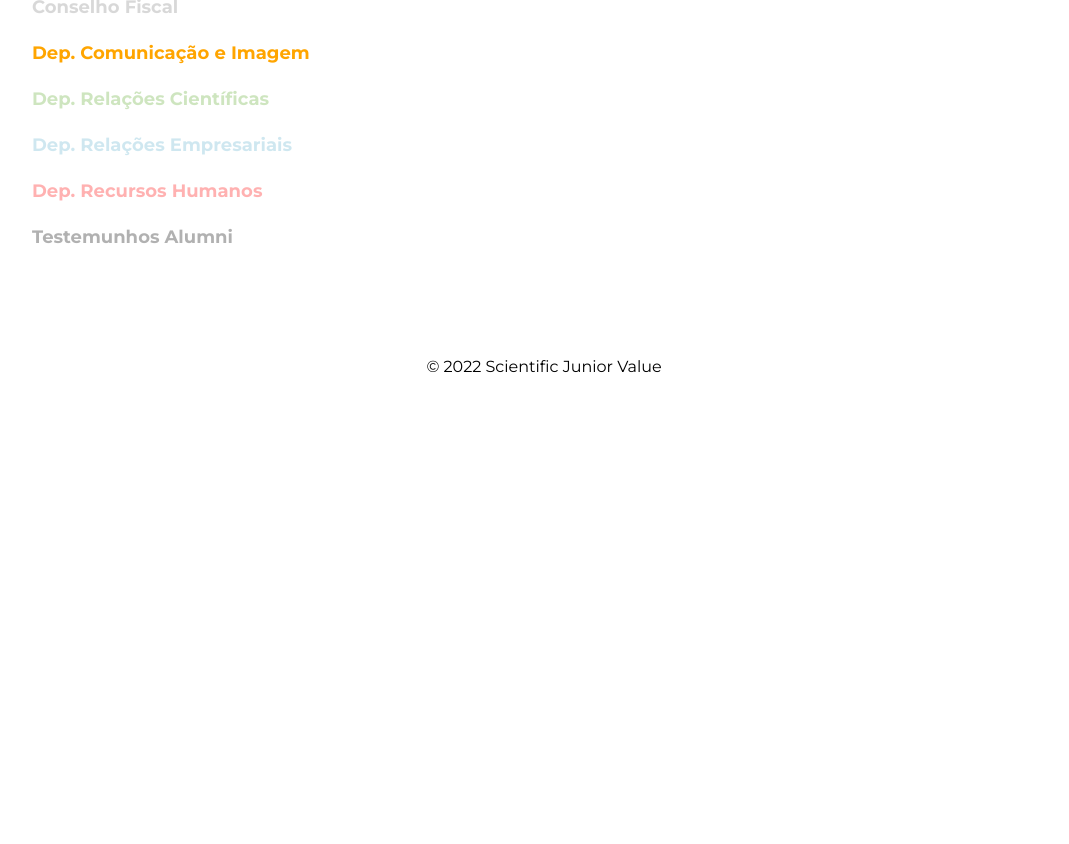
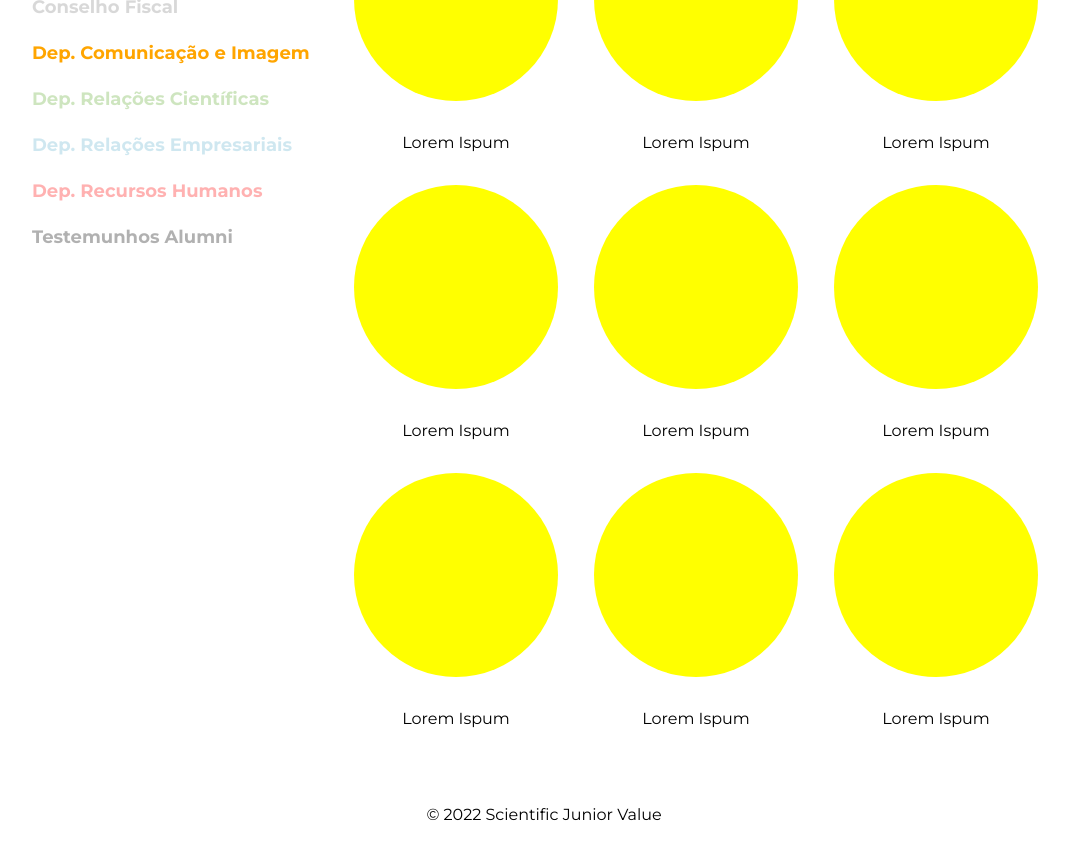
Before and after one commit to Scientific-Junior-Value/website, a React (Create React App) app: page /website/equipa in a window 1280 px wide. Shown: the part 1040-1884 px from the top of the page, without its empty margins (96-1165 px from the left). Before the commit the page ends 1436 px from the top, so only its background shows below. Built offline with nearby package versions, Linux system fonts and the light colour scheme.

Commit message:
add first version of team members

```diff
--- /dev/null
+++ b/src/Components/ListView/ListImgItem/ListImgItem.css
@@ -0,0 +1,28 @@
+.img-item-wrapper {
+    width: 15em;
+    height: 15rem;
+    gap: 2rem;
+    flex-direction: column;
+    display: flex;
+    justify-content: center;
+    align-items: center;
+}
+
+.img-item-wrapper img {
+    height: 85%;
+    width: 85%;
+    object-fit: cover;
+    border-radius: 100%;
+}
+
+@media screen and (max-width: 960px) {
+    .img-item-wrapper {
+        gap: 1rem;
+        margin-top: 1rem;
+    }
+
+    .img-item-wrapper:nth-child(1) {
+        margin-top: 0;
+    }
+
+}
--- /dev/null
+++ b/src/Components/ListView/ListImgItem/ListImgItem.js
@@ -0,0 +1,13 @@
+import './ListImgItem.css';
+import logo from './yellow.png';
+
+function ListImgItem(props) {
+  return (
+      <div className='img-item-wrapper'>
+          <img src={logo} alt='Member'></img>
+          <span className='member-name'>{props.name}</span>
+      </div>
+  );
+}
+
+export default ListImgItem;
--- a/src/Pages/Team/Team.css
+++ b/src/Pages/Team/Team.css
@@ -7,3 +7,25 @@
     color: #000;
     opacity: 0.3;
 }
+
+.team-content-wrapper {
+    display: flex;
+    flex-direction: column;
+}
+
+.team-content {
+    margin-top: 3rem;
+    display: flex;
+}
+
+.team-content:nth-child(1) {
+    margin-top: 0;
+}
+
+@media screen and (max-width: 960px) {
+    .team-content {
+        flex-direction: column;
+        justify-content: center;
+        align-items: center;
+    }
+}
--- a/src/Pages/Team/Team.js
+++ b/src/Pages/Team/Team.js
@@ -1,6 +1,7 @@
 import Background from "../../Components/Background/Background";
 import Footer from "../../Components/Footer/Footer";
 import ListHeader from "../../Components/ListView/ListHeader/ListHeader";
+import ListImgItem from "../../Components/ListView/ListImgItem/ListImgItem";
 import ListView from "../../Components/ListView/ListView";
 import "./Team.css";
 
@@ -49,6 +50,41 @@ function Team() {
             department="Testemunhos Alumni"
           />
         </div>
+        <div className="team-content-wrapper">
+          <div className="team-content">
+            <ListImgItem
+              name='Lorem Ispum'
+            />
+            <ListImgItem
+              name='Lorem Ispum'
+            />
+            <ListImgItem
+              name='Lorem Ispum'
+            />
+          </div>
+          <div className="team-content">
+            <ListImgItem
+              name='Lorem Ispum'
+            />
+            <ListImgItem
+              name='Lorem Ispum'
+            />
+            <ListImgItem
+              name='Lorem Ispum'
+            />
+          </div>
+          <div className="team-content">
+            <ListImgItem
+              name='Lorem Ispum'
+            />
+            <ListImgItem
+              name='Lorem Ispum'
+            />
+            <ListImgItem
+              name='Lorem Ispum'
+            />
+          </div>
+        </div>
       </ListView>
       <Footer />
     </>
```
Also changed, not shown: src/Components/ListView/ListImgItem/yellow.png (added).
